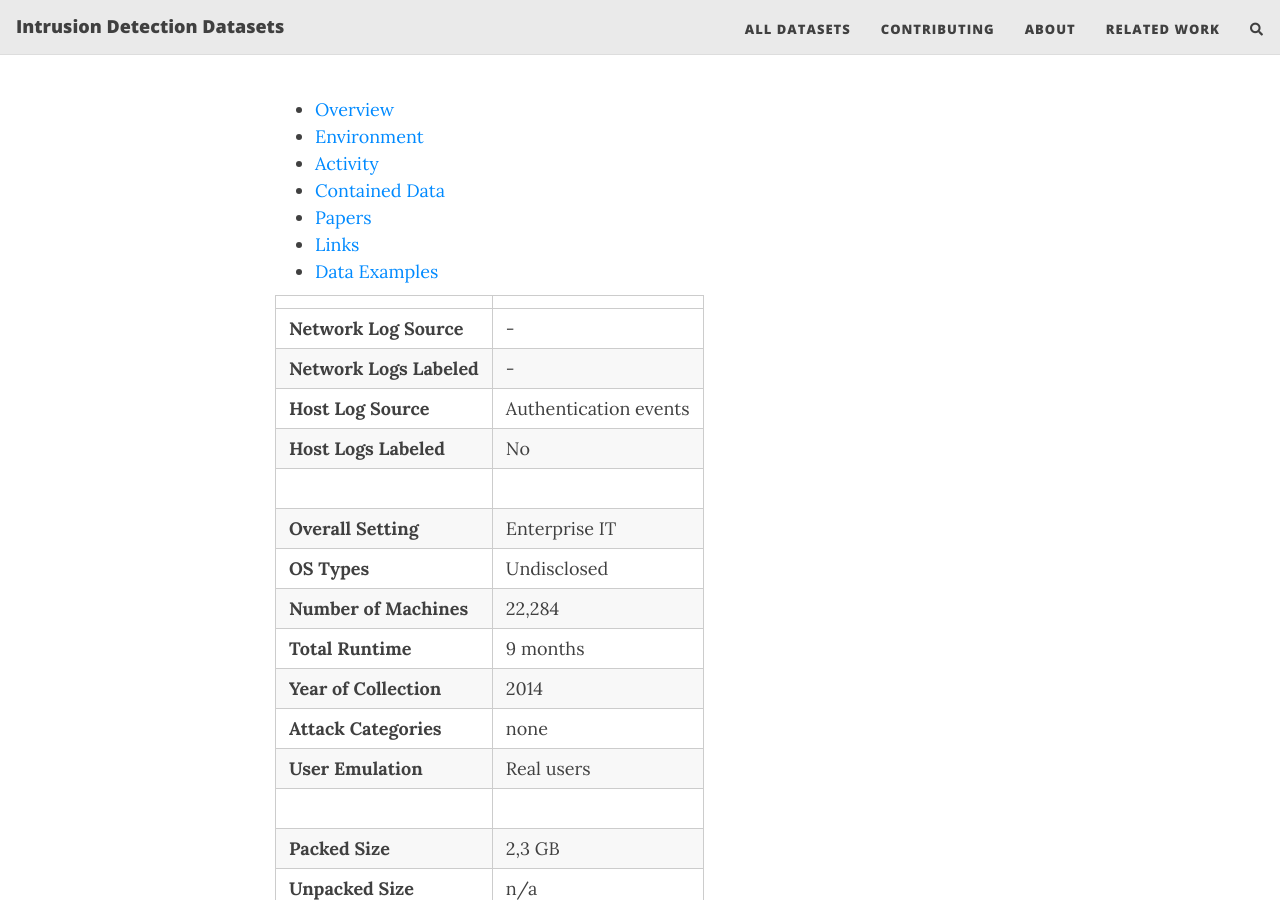
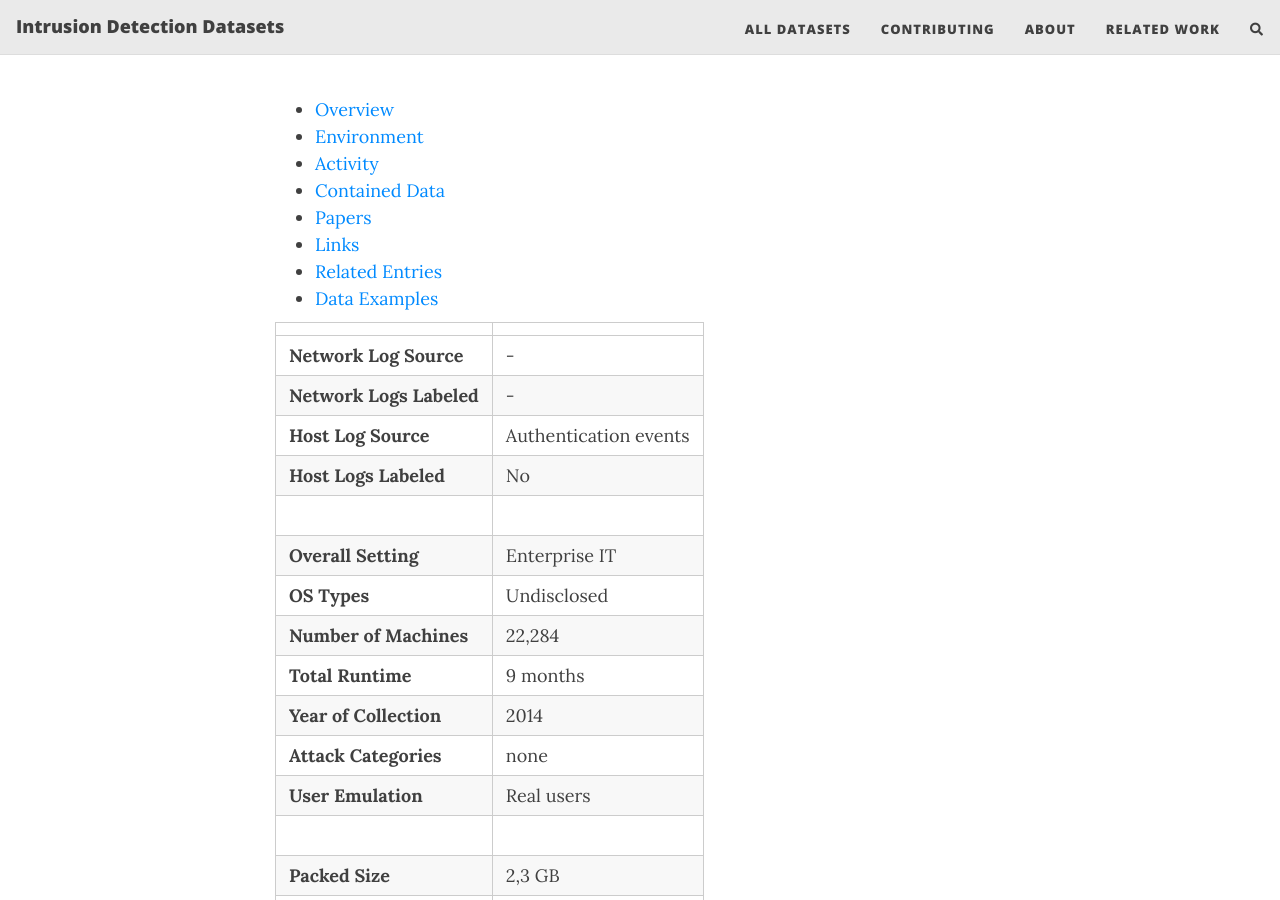
Before and after one commit to fkie-cad/COMIDDS, a Jekyll site: the page built from content/datasets/user_computer_associations.md, in a window 1280 px wide and 900 px high, scrolled down 418 px. Built offline with Jekyll 4.4.1, drawn with Linux system fonts in a browser that asks for light colours; nearby versions of some CDN libraries; comment, search, counter and statistics services are not loaded.

Commit message:
Add missing ToC entry

```diff
--- a/content/datasets/user_computer_associations.md
+++ b/content/datasets/user_computer_associations.md
@@ -8,6 +8,7 @@ title: User-Computer Authentication Associations in Time
 - [Contained Data](#contained-data)
 - [Papers](#papers)
 - [Links](#links)
+- [Related Entries](#related-entries)
 - [Data Examples](#data-examples)
 
 | <!-- -->                 | <!-- -->              |
```
